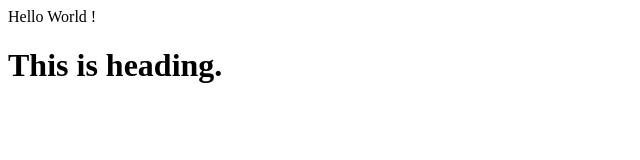
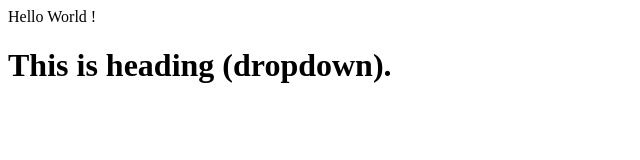
Before and after one commit to janki-parmar/localrepo, a plain HTML site: page index.html in a window 1280 px wide. Shown: the whole page, without its empty margins (0-640 px from the left). Drawn offline with Linux system fonts and the light colour scheme.

```diff
--- a/index.html
+++ b/index.html
@@ -1,2 +1,2 @@
 <p>Hello World !</p>
-<h1>This is heading.</h1>
+<h1>This is heading (dropdown).</h1>
```
